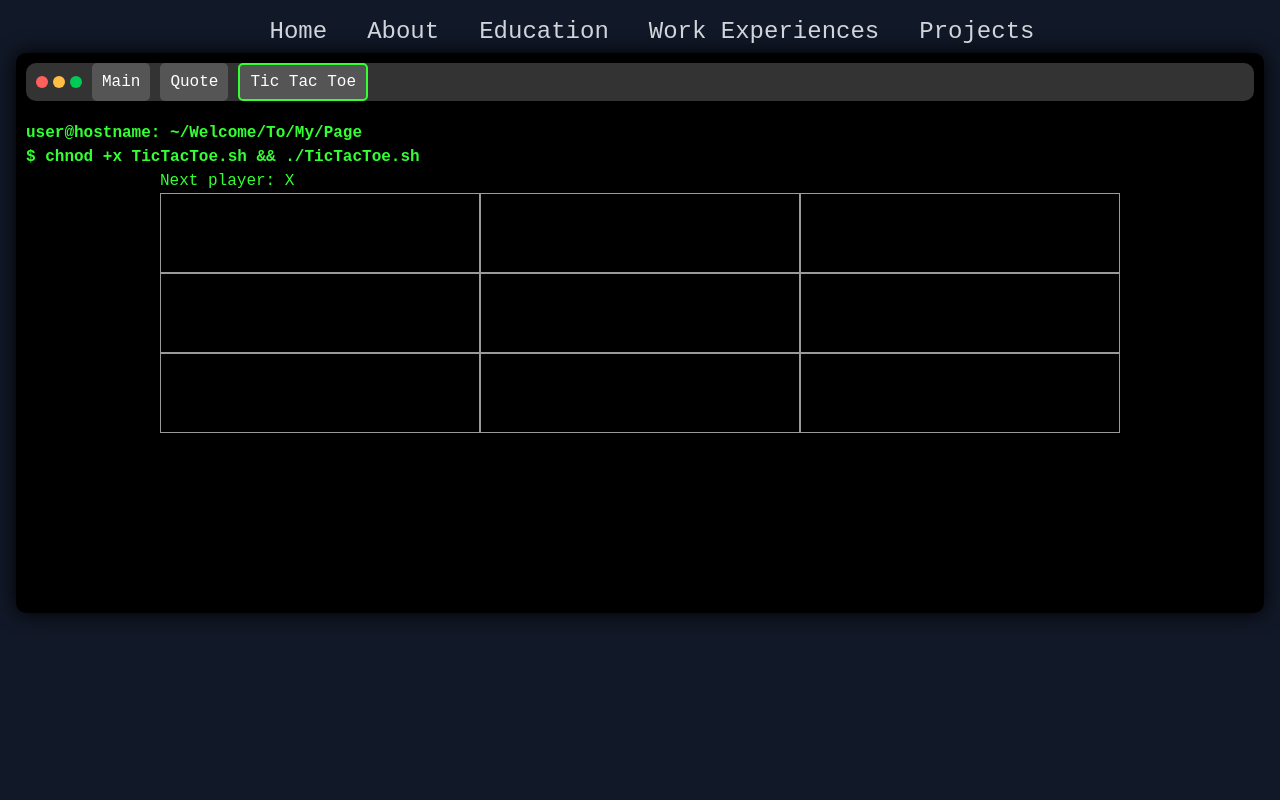
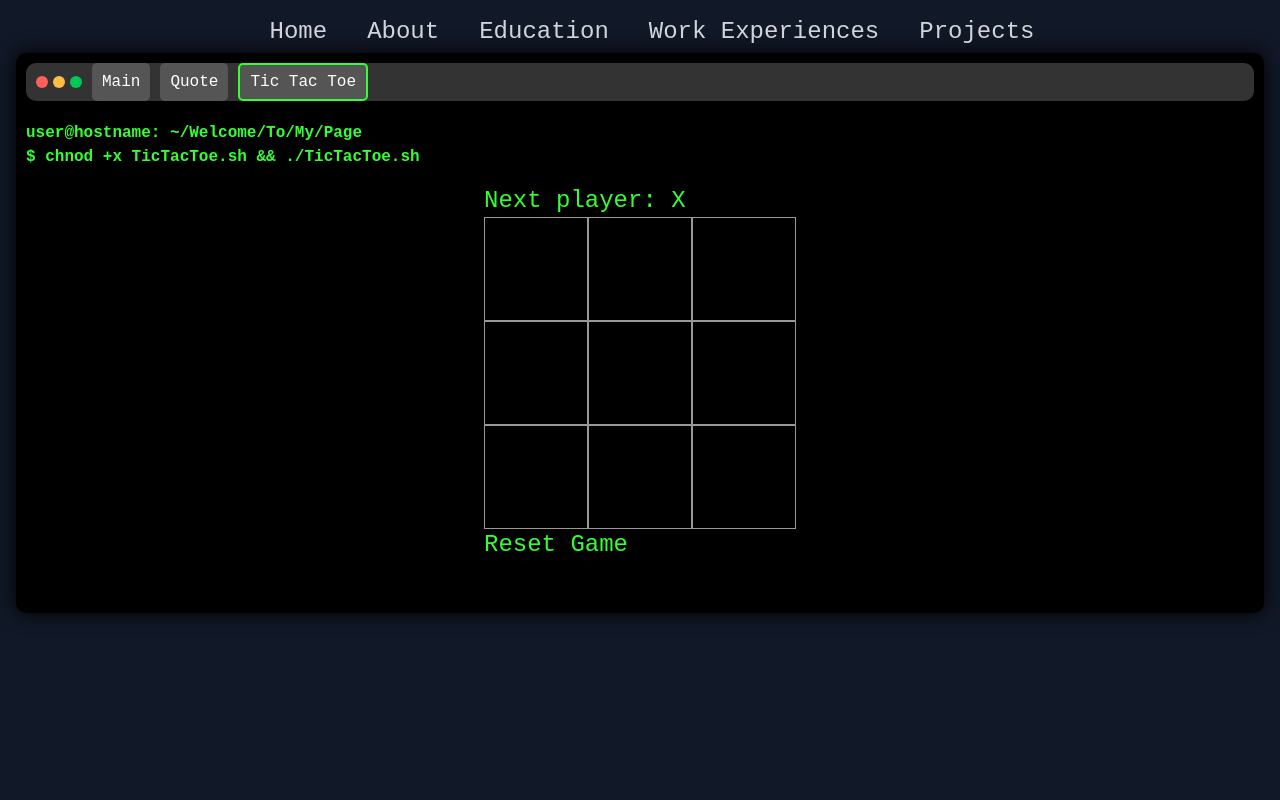
Before and after one commit to jenlcmc/my-portfolio, a React (Vite) app: page / in a window 1280 px wide. Both pictures are taken after a click on the element "Tic Tac Toe". Shown: the top 800 px of the page. Built offline with nearby package versions, Linux system fonts and the light colour scheme.

Commit message:
push correct code for tic tac toe

```diff
--- a/src/components/Home/Home.css
+++ b/src/components/Home/Home.css
@@ -93,8 +93,8 @@
 }
 
 .square {
-	width: 40vb;
-	height: 10vh;
+	width: 13vb;
+	height: 13vh;
 	background-color: black;
 	border: 1px solid #999;
 	display: flex;
@@ -102,6 +102,7 @@
 	align-items: center;
 	font-size: 30px;
 	font-weight: bold;
+	overflow: auto;
 }
 
 .status {
--- a/src/components/Home/MiniGame.tsx
+++ b/src/components/Home/MiniGame.tsx
@@ -1,48 +1,46 @@
 import { useState } from "react";
 
-// A Square component that displays a button
-function Square({ value, onClick }: { value: string; onClick: () => void }) {
-	return (
-		<button className="square" onClick={onClick}>
-			{value}
-		</button>
-	);
+// Define types for the square values and the square props
+type SquareValue = "X" | "O" | null;
+interface SquareProps {
+	value: SquareValue;
+	onClick: () => void;
 }
 
-// The main Game component that holds the state and logic
-function Game() {
-	// State to keep track of each square's value ('X', 'O', or null)
-	const [squares, setSquares] = useState(Array(9).fill(null));
-	// State to determine which player's turn it is
-	const [isXNext, setIsXNext] = useState(true);
+const Square = ({ value, onClick }: SquareProps) => (
+	<button className="square" onClick={onClick}>
+		{value}
+	</button>
+);
 
-	// Function to handle a square click
-	const handleClick = (index: number) => {
-		// If the game is won or the square is already filled, return early
-		if (calculateWinner(squares) || squares[index]) {
+const Game = () => {
+	const [squares, setSquares] = useState<SquareValue[]>(Array(9).fill(null));
+	const [isXNext, setIsXNext] = useState<boolean>(true);
+
+	const handleClick = (i: number) => {
+		if (calculateWinner(squares) || squares[i]) {
 			return;
 		}
-		// Otherwise, update the square
-		const newSquares = squares.slice();
-		newSquares[index] = isXNext ? "X" : "O";
-		setSquares(newSquares);
-		setIsXNext(!isXNext); // Switch turns
+		const squaresCopy = squares.slice();
+		squaresCopy[i] = isXNext ? "X" : "O";
+		setSquares(squaresCopy);
+		setIsXNext(!isXNext);
 	};
 
-	// Function to render a Square component
-	const renderSquare = (index: number) => {
-		return (
-			<Square value={squares[index]} onClick={() => handleClick(index)} />
-		);
+	const resetGame = () => {
+		setSquares(Array(9).fill(null));
+		setIsXNext(true);
 	};
 
-	// Calculate the winner
+	const renderSquare = (i: number) => (
+		<Square value={squares[i]} onClick={() => handleClick(i)} />
+	);
+
 	const winner = calculateWinner(squares);
 	const status = winner
 		? `Winner: ${winner}`
 		: `Next player: ${isXNext ? "X" : "O"}`;
 
-	// The render method returns the UI for the game
 	return (
 		<div>
 			<div>{status}</div>
@@ -61,12 +59,12 @@ function Game() {
 				{renderSquare(7)}
 				{renderSquare(8)}
 			</div>
+			<button onClick={resetGame}>Reset Game</button>
 		</div>
 	);
-}
+};
 
-// Helper function to calculate the winner
-function calculateWinner(squares: any[]) {
+function calculateWinner(squares: SquareValue[]): SquareValue {
 	const lines = [
 		[0, 1, 2],
 		[3, 4, 5],
--- a/src/pages/Home.tsx
+++ b/src/pages/Home.tsx
@@ -60,7 +60,7 @@ const Home = () => {
 				);
 			case "User 3":
 				return (
-					<div className="flex flex-col justify-center items-center text-1xl">
+					<div className="flex flex-col justify-center items-center text-2xl m-4">
 						<TicTacToe />
 					</div>
 				);
```
